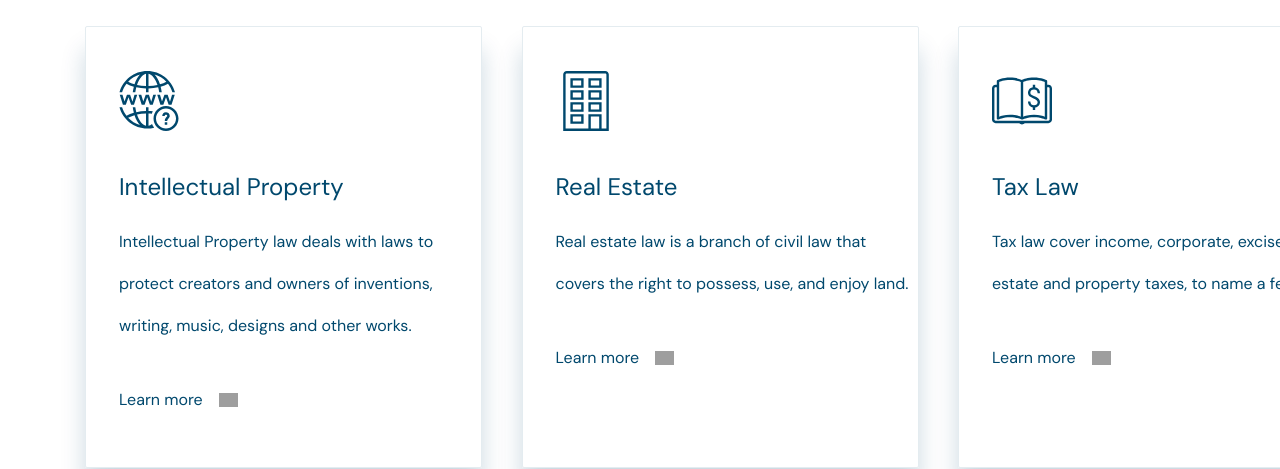
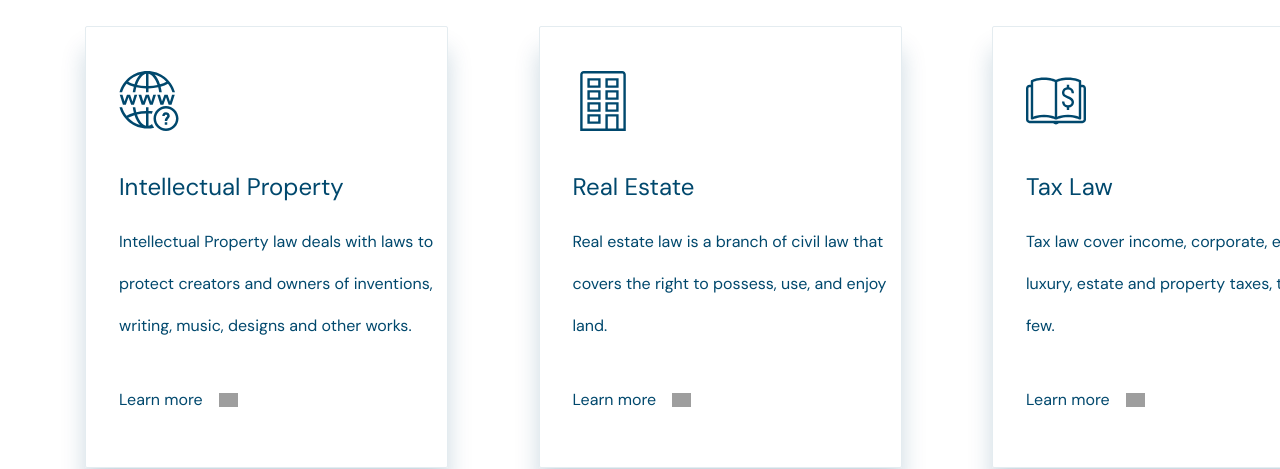
Before and after one commit to NicaZadirieva/mckinley, a React (Vite) app: page / in a window 1280 px wide. Shown: the part 1085-1554 px from the top of the page. Built offline with nearby package versions, Linux system fonts and the light colour scheme; grey boxes are pictures that could not be loaded; a web font is replaced by a local one.

Commit message:
fix(Card): fix position of text

```diff
--- a/src/widgets/Card/index.module.css
+++ b/src/widgets/Card/index.module.css
@@ -35,6 +35,12 @@
     height: calc(260px + 248px);
 
 }
+
+.main-content {
+    max-width: 328px;
+
+}
+
 .image-card .main-content {
     box-sizing: border-box;
     width: 294px;
```
Also changed, not shown: 1 other file (tests, documents, lock files or other folders).
